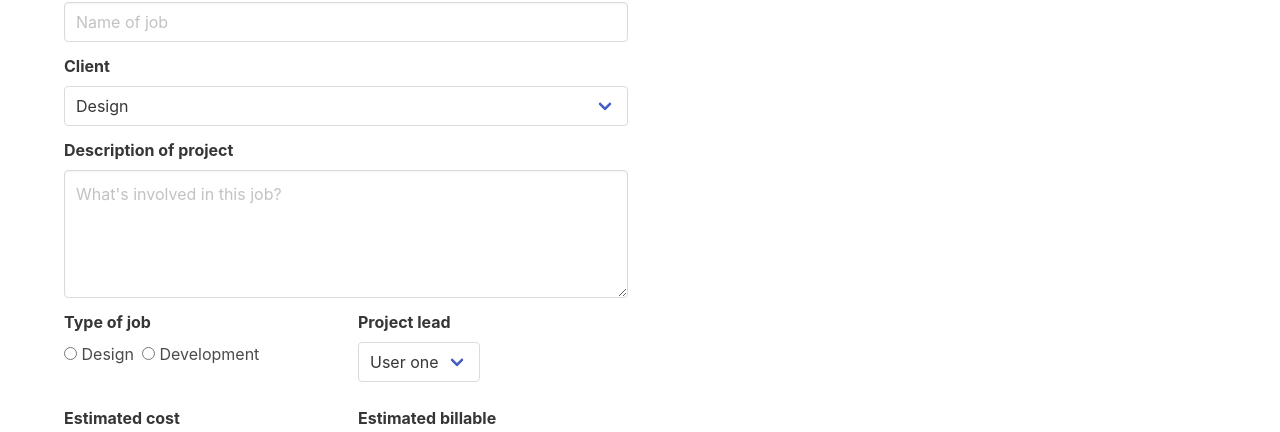
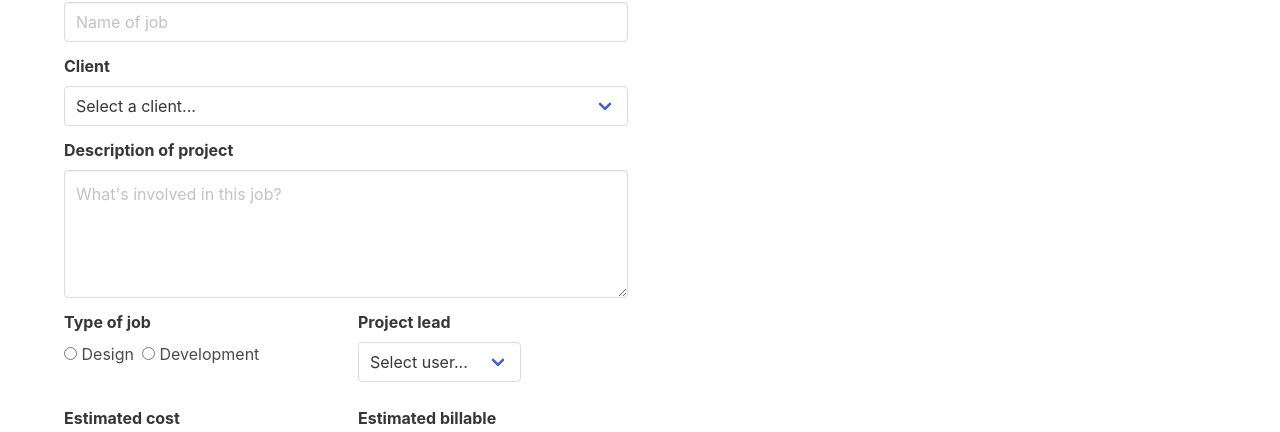
Before and after one commit to will-schmidt/job-mgmt, a React (Create React App) app in the folder client/: page /add-job in a window 1280 px wide. Shown: the part 166-598 px from the top of the page. Built offline with nearby package versions, Linux system fonts and the light colour scheme.

Commit message:
Add ability for form on Add Job page to post to Express

```diff
--- a/client/src/pages/AddJob/index.jsx
+++ b/client/src/pages/AddJob/index.jsx
@@ -1,15 +1,17 @@
 import React, { Component } from 'react'
+import axios from 'axios'
 import "./addjob.css"
+
 
 export default class AddJob extends Component {
   state = {
-    jobName: '',
+    name: '',
     client: '',
-    jobDescription: '',
-    typeOfJob: '',
+    description: '',
+    type: '',
     responsible: '',
-    jobCost: '',
-    jobBillable: '',
+    cost: '',
+    value: '',
     eta: ''
   }
 
@@ -27,9 +29,26 @@ export default class AddJob extends Component {
   }
 
   handleSubmit(event) {
-    console.log(this.state)
+
 
     event.preventDefault()
+    const newJob = this.state
+    console.log(newJob)
+
+    try {
+      axios.post('http://localhost:5000/add-job', newJob)
+    } catch (error) {
+      console.log(`Failed {error}`)
+    }
+
+
+
+
+    // console.log(this.state)
+
+
+
+    // event.preventDefault()
   }
 
 
@@ -50,8 +69,8 @@ export default class AddJob extends Component {
                     className="input"
                     type="text"
                     placeholder="Name of job"
-                    name="jobName"
-                    value={this.state.jobName}
+                    name="name"
+                    value={this.state.name}
                     onChange={this.handleChange}
                   />
                 </div>
@@ -60,9 +79,20 @@ export default class AddJob extends Component {
                 <label class="label">Client</label>
                 <div class="control">
                   <div class="select is-fullwidth">
-                    <select>
-                      <option value="design">Design</option>
-                      <option value="development">Development</option>
+                    <select
+                      name="client"
+                      value={this.state.client}
+                      onChange={this.handleChange}
+                    >
+                      <option value="">Select a client...</option>
+                      <option value="Anderosa Investments">
+                        Anderosa Investments
+                      </option>
+                      <option value="Easy Step Podiatry">
+                        Easy Step Podiatry
+                      </option>
+                      <option value="Gametradar">Gametradar</option>
+                      <option value="Tribu">Tribu</option>
                     </select>
                   </div>
                 </div>
@@ -73,8 +103,9 @@ export default class AddJob extends Component {
                   <textarea
                     class="textarea"
                     placeholder="What's involved in this job?"
-                    value={this.state.jobDescription}
-                    onChange={this.handleChange} name="jobDescription"
+                    value={this.state.description}
+                    onChange={this.handleChange}
+                    name="description"
                   ></textarea>
                 </div>
               </div>
@@ -84,11 +115,23 @@ export default class AddJob extends Component {
                     <label class="label">Type of job</label>
                     <div class="control">
                       <label class="radio">
-                        <input type="radio" name="typejob" />
+                        <input
+                          type="radio"
+                          name="type"
+                          value="Design"
+                          checked={this.state.type === 'Design'}
+                          onChange={this.handleChange}
+                        />
                         &nbsp;Design
                       </label>
                       <label class="radio">
-                        <input type="radio" name="typejob" />
+                        <input
+                          type="radio"
+                          name="type"
+                          value="Development"
+                          checked={this.state.type === 'Development'}
+                          onChange={this.handleChange}
+                        />
                         &nbsp;Development
                       </label>
                     </div>
@@ -99,9 +142,15 @@ export default class AddJob extends Component {
                     <label class="label">Project lead</label>
                     <div class="control">
                       <div class="select">
-                        <select>
-                          <option>User one</option>
-                          <option>User two</option>
+                        <select
+                          name="responsible"
+                          value={this.state.responsible}
+                          onChange={this.handleChange}
+                        >
+                          <option value="">Select user...</option>
+                          <option value="Cristian Florea">
+                            Cristian Florea
+                          </option>
                         </select>
                       </div>
                     </div>
@@ -117,7 +166,10 @@ export default class AddJob extends Component {
                       <input
                         className="input"
                         type="text"
-                        placeholder="Estimate of what it'll cost us to deliver" value={this.state.jobCost} onChange={this.handleChange} name="jobCost"
+                        placeholder="Estimate of what it'll cost us to deliver"
+                        value={this.state.cost}
+                        onChange={this.handleChange}
+                        name="cost"
                       />
                     </div>
                   </div>
@@ -130,8 +182,9 @@ export default class AddJob extends Component {
                         className="input"
                         type="text"
                         placeholder="Estimate of what client will be invoiced"
-                        value={this.state.jobBillable}
-                        onChange={this.handleChange} name="jobBillable"
+                        value={this.state.value}
+                        onChange={this.handleChange}
+                        name="value"
                       />
                     </div>
                   </div>
```
